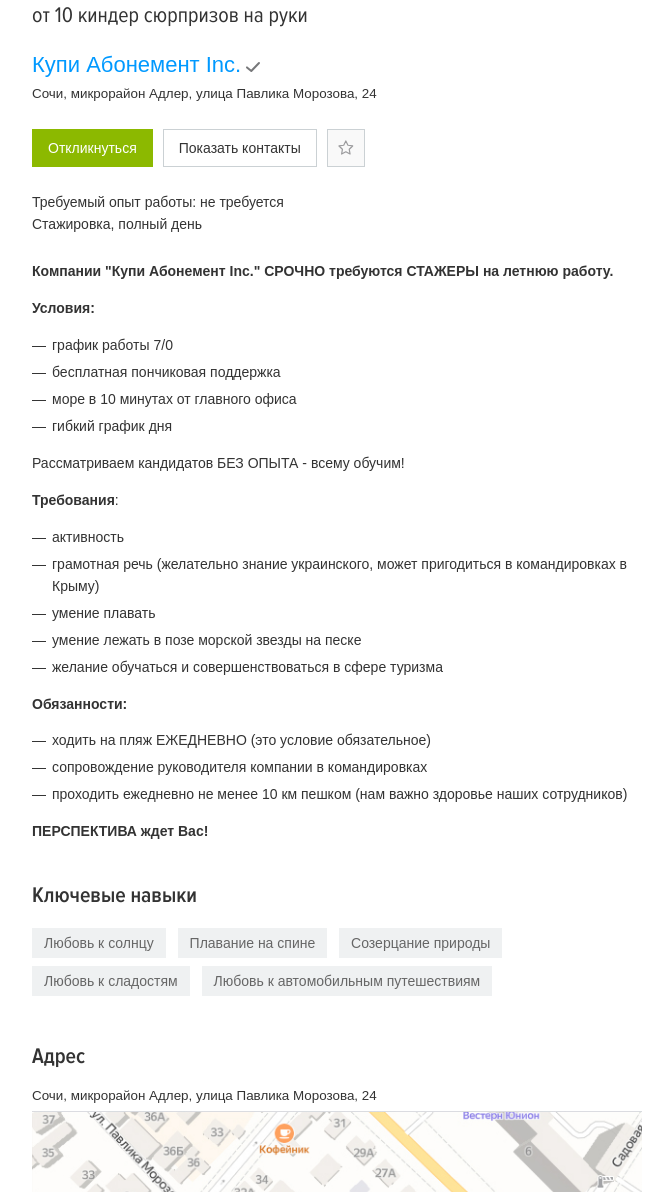
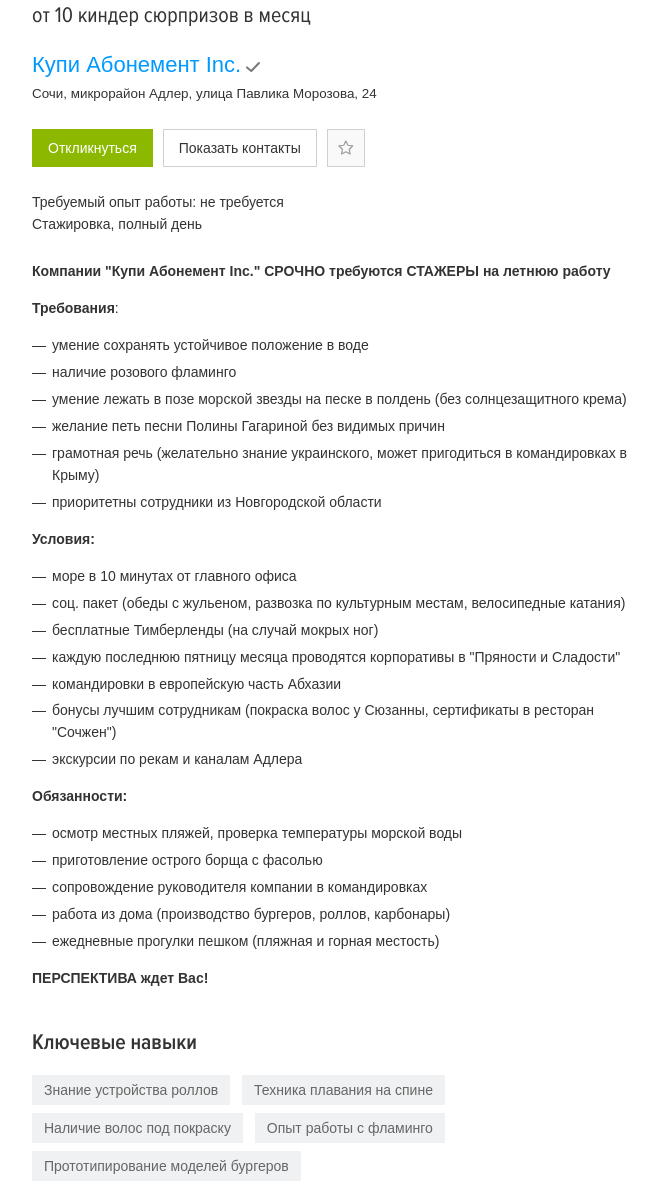
Before and after one commit to headshunter/job, a website: page index.html in a window 1280 px wide. Shown: the part 224-1416 px from the top of the page, without its empty margins (143-801 px from the left). Drawn offline with Linux system fonts and the light colour scheme.

Commit message:
new info

```diff
--- a/index.html
+++ b/index.html
@@ -1216,8 +1216,7 @@
                                 class="bloko-header-2 bloko-header-2_lite"
                                 >от
                                 <!-- -->10<!-- -->
-                                <!-- -->киндер&nbsp;сюрпризов<!-- -->
-                                на руки</span
+                                <!-- -->киндер&nbsp;сюрпризов в месяц</span
                               >
                             </p>
                           </div>
@@ -1334,35 +1333,8 @@
                                     <strong
                                       ><span
                                         >Компании "Купи Абонемент Inc." СРОЧНО
-                                        требуются СТАЖЕРЫ на летнюю
-                                        работу.</span
+                                        требуются СТАЖЕРЫ на летнюю работу</span
                                       ></strong
-                                    >
-                                  </p>
-                                  <p>
-                                    <strong><span>Условия:</span></strong>
-                                  </p>
-                                  <ul>
-                                    <li><span>график работы 7/0</span></li>
-                                    <li>
-                                      <span
-                                        >бесплатная пончиковая поддержка</span
-                                      >
-                                    </li>
-                                    <li>
-                                      <span
-                                        >море в 10 минутах от главного
-                                        офиса</span
-                                      >
-                                    </li>
-                                    <li>
-                                      <span>гибкий график дня</span>
-                                    </li>
-                                  </ul>
-                                  <p>
-                                    <span
-                                      >Рассматриваем кандидатов БЕЗ ОПЫТА -
-                                      всему обучим!</span
                                     >
                                   </p>
                                   <p>
@@ -1370,7 +1342,29 @@
                                     ><span>:</span>
                                   </p>
                                   <ul>
-                                    <li><span>активность</span></li>
+                                    <li>
+                                      <span
+                                        >умение сохранять устойчивое положение в
+                                        воде</span
+                                      >
+                                    </li>
+                                    <li>
+                                      <span>наличие розового фламинго</span>
+                                    </li>
+                                    <li></li>
+                                    <li>
+                                      <span
+                                        >умение лежать в позе морской звезды на
+                                        песке в полдень (без солнцезащитного
+                                        крема)</span
+                                      >
+                                    </li>
+                                    <li>
+                                      <span
+                                        >желание петь песни Полины Гагариной без
+                                        видимых причин</span
+                                      >
+                                    </li>
                                     <li>
                                       <span
                                         >грамотная речь (желательно знание
@@ -1379,18 +1373,61 @@
                                       >
                                     </li>
                                     <li>
-                                      <span>умение плавать</span>
+                                      <span
+                                        >приоритетны сотрудники из Новгородской
+                                        области</span
+                                      >
                                     </li>
+                                  </ul>
+                                  <p></p>
+                                  <p>
+                                    <strong><span>Условия:</span></strong>
+                                  </p>
+                                  <ul>
                                     <li>
                                       <span
-                                        >умение лежать в позе морской звезды на
-                                        песке</span
+                                        >море в 10 минутах от главного
+                                        офиса</span
+                                      >
+                                    </li>
+                                    <li></li>
+                                    <li>
+                                      <span
+                                        >соц. пакет (обеды с жульеном, развозка
+                                        по культурным местам, велосипедные
+                                        катания)</span
                                       >
                                     </li>
                                     <li>
                                       <span
-                                        >желание обучаться и совершенствоваться
-                                        в сфере туризма</span
+                                        >бесплатные Тимберленды (на случай
+                                        мокрых ног)</span
+                                      >
+                                    </li>
+                                    <li>
+                                      <span
+                                        >каждую последнюю пятницу месяца
+                                        проводятся корпоративы в "Пряности и
+                                        Сладости"</span
+                                      >
+                                    </li>
+                                    <li>
+                                      <span
+                                        >командировки в европейскую часть
+                                        Абхазии</span
+                                      >
+                                    </li>
+                                    <li>
+                                      <span
+                                        >бонусы лучшим сотрудникам (покраска
+                                        волос у Сюзанны, сертификаты в ресторан
+                                        "Сочжен")</span
+                                      >
+                                    </li>
+                                    <li>
+                                      <span
+                                        >экскурсии по рекам и каналам
+                                        Адлера</span
                                       >
                                     </li>
                                   </ul>
@@ -1400,8 +1437,14 @@
                                   <ul>
                                     <li>
                                       <span
-                                        >ходить на пляж ЕЖЕДНЕВНО (это условие
-                                        обязательное)</span
+                                        >осмотр местных пляжей, проверка
+                                        температуры морской воды</span
+                                      >
+                                    </li>
+                                    <li>
+                                      <span
+                                        >приготовление острого борща с
+                                        фасолью</span
                                       >
                                     </li>
                                     <li>
@@ -1412,9 +1455,14 @@
                                     </li>
                                     <li>
                                       <span
-                                        >проходить ежедневно не менее 10 км
-                                        пешком (нам важно здоровье наших
-                                        сотрудников)</span
+                                        >работа из дома (производство бургеров,
+                                        роллов, карбонары)</span
+                                      >
+                                    </li>
+                                    <li>
+                                      <span
+                                        >ежедневные прогулки пешком (пляжная и
+                                        горная местость)</span
                                       >
                                     </li>
                                   </ul>
@@ -1444,7 +1492,7 @@
                                       <span
                                         class="bloko-tag__section bloko-tag__section_text"
                                         data-qa="bloko-tag__text"
-                                        >Любовь к солнцу</span
+                                        >Знание устройства роллов</span
                                       >
                                     </div>
                                     <div
@@ -1454,7 +1502,7 @@
                                       <span
                                         class="bloko-tag__section bloko-tag__section_text"
                                         data-qa="bloko-tag__text"
-                                        >Плавание на спине</span
+                                        >Техника плавания на спине</span
                                       >
                                     </div>
                                     <div
@@ -1464,7 +1512,7 @@
                                       <span
                                         class="bloko-tag__section bloko-tag__section_text"
                                         data-qa="bloko-tag__text"
-                                        >Созерцание природы</span
+                                        >Наличие волос под покраску</span
                                       >
                                     </div>
                                     <div
@@ -1474,7 +1522,7 @@
                                       <span
                                         class="bloko-tag__section bloko-tag__section_text"
                                         data-qa="bloko-tag__text"
-                                        >Любовь к сладостям</span
+                                        >Опыт работы с фламинго</span
                                       >
                                     </div>
                                     <div
@@ -1484,8 +1532,7 @@
                                       <span
                                         class="bloko-tag__section bloko-tag__section_text"
                                         data-qa="bloko-tag__text"
-                                        >Любовь к автомобильным
-                                        путешествиям</span
+                                        >Прототипирование моделей бургеров</span
                                       >
                                     </div>
                                   </div>
```
